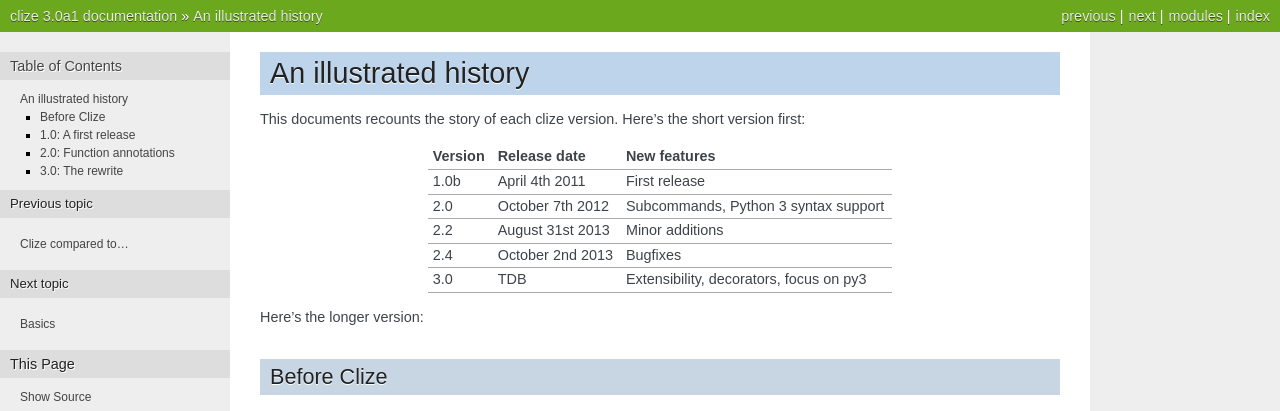
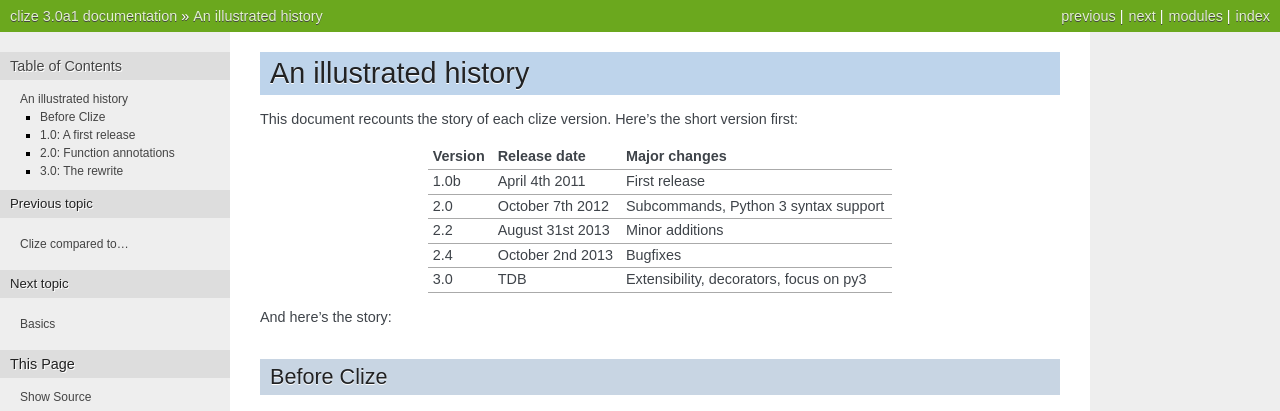
Before and after one commit to epsy/clize, a Sphinx documentation site: the page built from docs/history.rst, in a window 1280 px wide and 900 px high. Shown: the top 411 px of the window. Built offline with Sphinx 7.4.7, drawn with Linux system fonts in a browser that asks for light colours.

Commit message:
Minor rewording on docs/history

```diff
--- a/docs/history.rst
+++ b/docs/history.rst
@@ -3,20 +3,20 @@
 An illustrated history
 ----------------------
 
-This documents recounts the story of each clize version. Here's the short
+This document recounts the story of each clize version. Here's the short
 version first:
 
-======= =================== =========================
-Version Release date        New features
-======= =================== =========================
+======= =================== =======================================
+Version Release date        Major changes
+======= =================== =======================================
 1.0b    April 4th 2011      First release
 2.0     October 7th 2012    Subcommands, Python 3 syntax support
 2.2     August 31st 2013    Minor additions
 2.4     October 2nd 2013    Bugfixes
 3.0     TDB                 Extensibility, decorators, focus on py3
-======= =================== =========================
+======= =================== =======================================
 
-Here's the longer version:
+And here's the story:
 
 
 .. _before clize:
```
